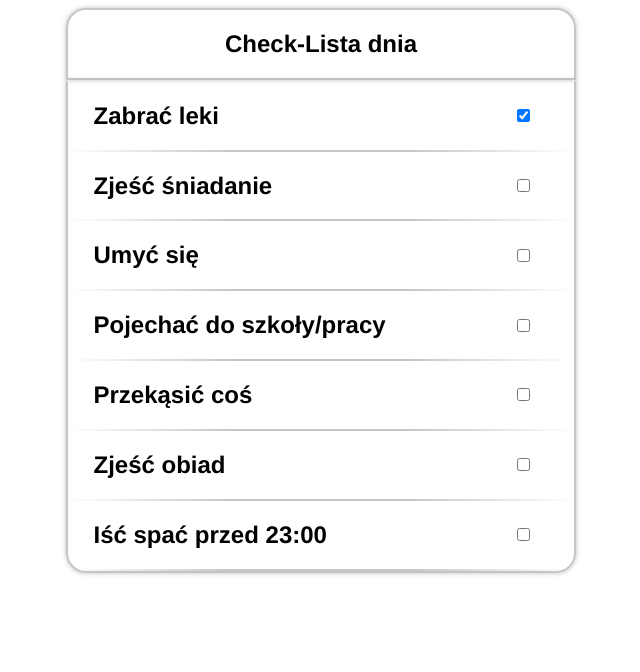
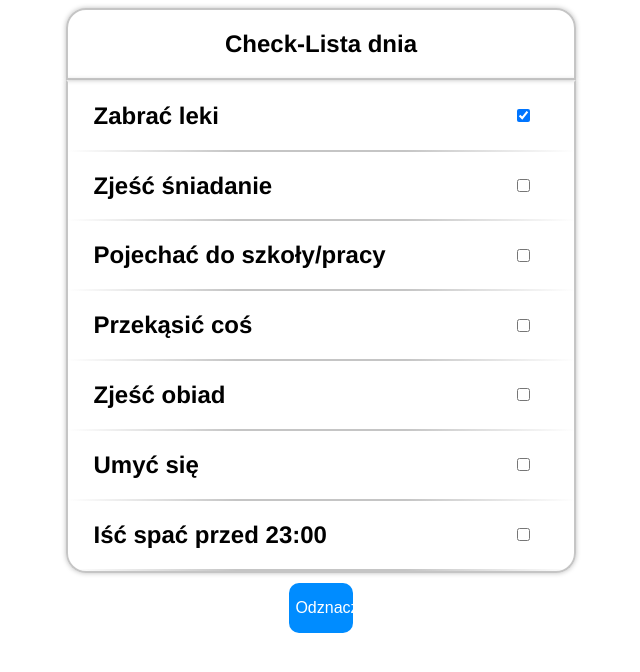
Before and after one commit to goat000000000/muj_prodzekt_1, a React (Vite) app in the folder prodzekt/: page / in a window 1280 px wide. Shown: the top 672 px of the page, without its empty margins (319-959 px from the left). Built offline with nearby package versions, Linux system fonts and the light colour scheme.

Commit message:
Localstorage i przycisk czysc

```diff
--- a/prodzekt/src/App.jsx
+++ b/prodzekt/src/App.jsx
@@ -10,6 +10,12 @@ import './assets/App.css'
 
 function App() {
 
+  const handleCzysc = () => {
+    LISTA_DATA.forEach(item => {
+      localStorage.setItem(`checkbox_${item.nazwa}`, '0');
+    });
+    window.location.reload();
+  };
   return (
     <>
 
@@ -32,6 +38,9 @@ function App() {
       <div class="check check_gradient">
       </div>
     </main>
+    <div class="blokzprzyciskiem">
+      <button class="czysc" onClick={handleCzysc} >Odznacz</button>
+    </div>
     </>
   )
 }
--- a/prodzekt/src/assets/App.css
+++ b/prodzekt/src/assets/App.css
@@ -53,6 +53,28 @@ padding-left: 5%;
   width: 50%;
   height: auto;
 }
+.czysc{
+  background-color: #008cff;
+  border: none;
+  color: white;
+  text-align: center;
+  text-decoration: none;
+  border-radius: 10px;
+  width: 5%;
+  height: 50px;
+  font-size: 100%;
+  cursor: pointer;
+}
+.czysc:hover {
+  background-color: #0066ff;
+  transition: 0.2s;
+}
+.blokzprzyciskiem {
+  display: flex;
+  justify-content: center; /* Centers horizontally */
+  align-items: center;
+  padding-top: 10px;
+}
 @media (max-width: 768px) {
   nav,
   main {
@@ -78,4 +100,7 @@ padding-left: 5%;
   .wysokosc {
     width: 100%;
   }
+  .czysc{
+    width: 30%;
+  }
 }
--- a/prodzekt/src/data/local_data.js
+++ b/prodzekt/src/data/local_data.js
@@ -7,11 +7,6 @@ export const LISTA_DATA = [
   {
     id: 2,
     nazwa: 'Zjeść śniadanie',
-    zaznaczone: 0
-  },
-    {
-    id: 3,
-    nazwa: 'Umyć się',
     zaznaczone: 0
   },
   {
@@ -31,6 +26,11 @@ export const LISTA_DATA = [
   },
   {
     id: 3,
+    nazwa: 'Umyć się',
+    zaznaczone: 0
+  },
+  {
+    id: 7,
     nazwa: 'Iść spać przed 23:00',
     zaznaczone: 0
   }
```
